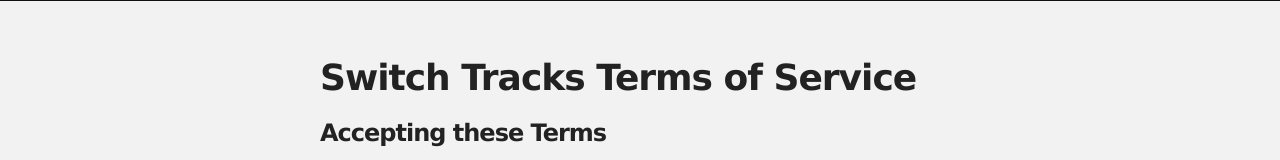
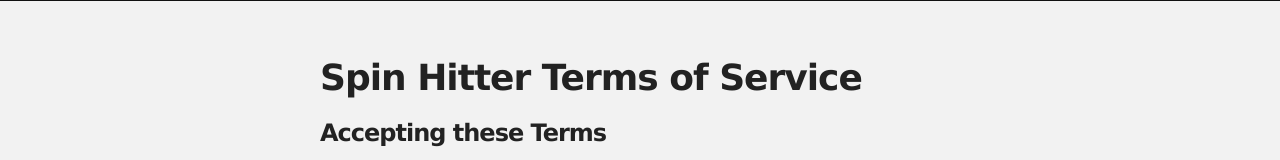
Before and after one commit to einal/3-corners.terms, a plain HTML site: page index.html in a window 1280 px wide. Shown: the top 160 px of the page. Drawn offline with Linux system fonts and the light colour scheme.

Commit message:
3/6/2016

```diff
--- a/index.html
+++ b/index.html
@@ -8,7 +8,7 @@
 
     <link rel="stylesheet" type="text/css" media="screen" href="stylesheets/stylesheet.css">
 
-    <title>Switch Tracks! privacypolicy</title>
+    <title>Spin Hitter privacypolicy</title>
   </head>
 
   <body>
@@ -19,7 +19,7 @@
       <section id="main_content" class="inner">
 
 <h1>
-Switch Tracks Terms of Service</h1>
+Spin Hitter Terms of Service</h1>
 
 <h3>
 Accepting these Terms</h3>
```
